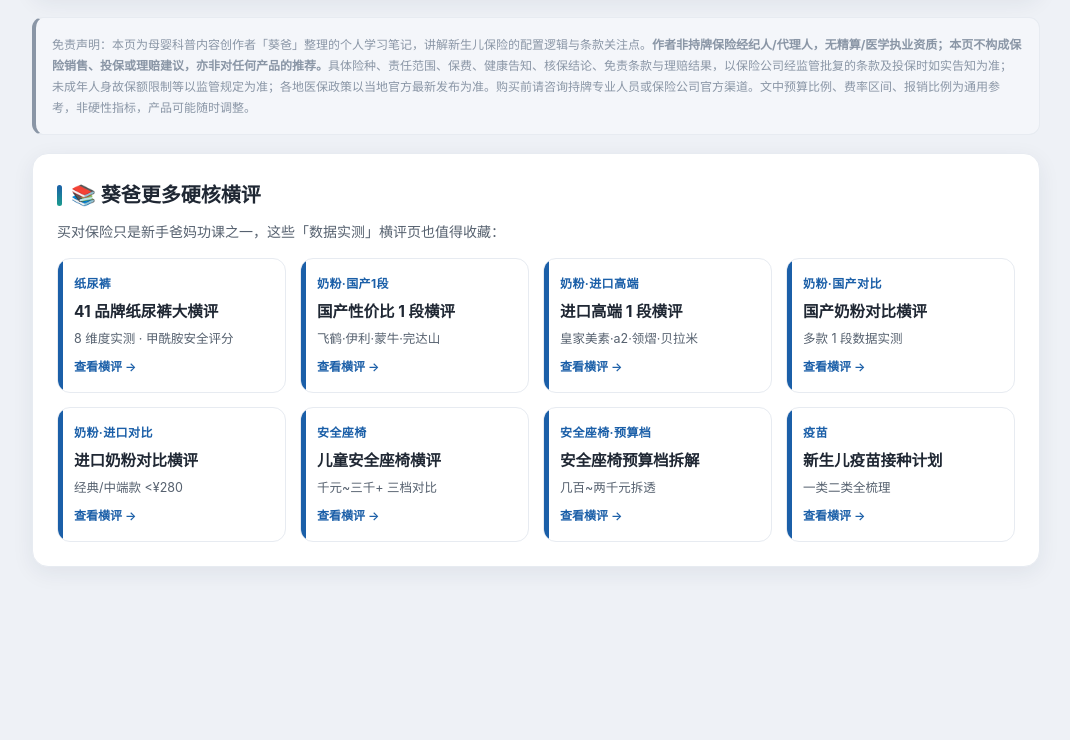
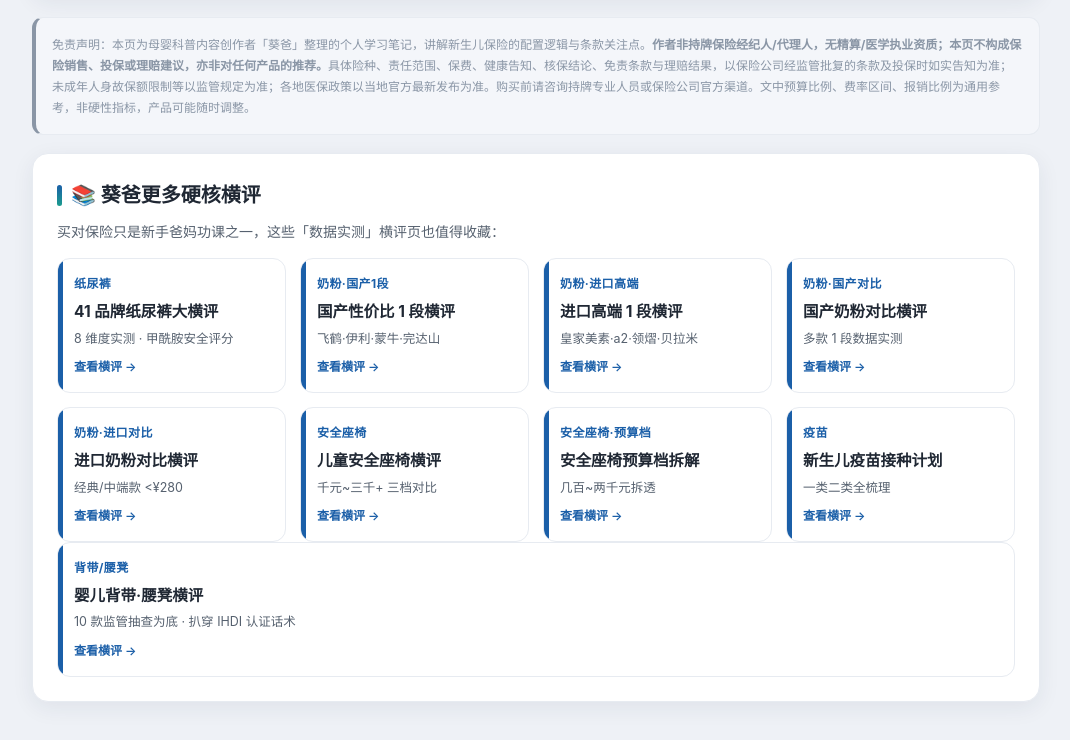
Before and after one commit to Tonywsy/newborn-insurance-guide, a plain HTML site: page index.html in a window 1280 px wide. Shown: the part 9681-10421 px from the top of the page, without its empty margins (104-1174 px from the left). Before the commit the page ends 10330 px from the top, so only its background shows below. Drawn offline with nearby package versions, Linux system fonts and the light colour scheme.

Commit message:
add 引流条 -> baby-carrier-review

```diff
--- a/index.html
+++ b/index.html
@@ -550,7 +550,13 @@
         <div class="lc-go">查看横评 →</div>
       </a>
     </div>
-  </div>
+        <a class="link-card" href="https://Tonywsy.github.io/baby-carrier-review/" target="_blank" rel="noopener">
+        <div class="lc-cat">背带/腰凳</div>
+        <div class="lc-t">婴儿背带·腰凳横评</div>
+        <div class="lc-d">10 款监管抽查为底 · 扒穿 IHDI 认证话术</div>
+        <div class="lc-go">查看横评 →</div>
+      </a>
+    </div>
 </div>
 
 <script>
```
